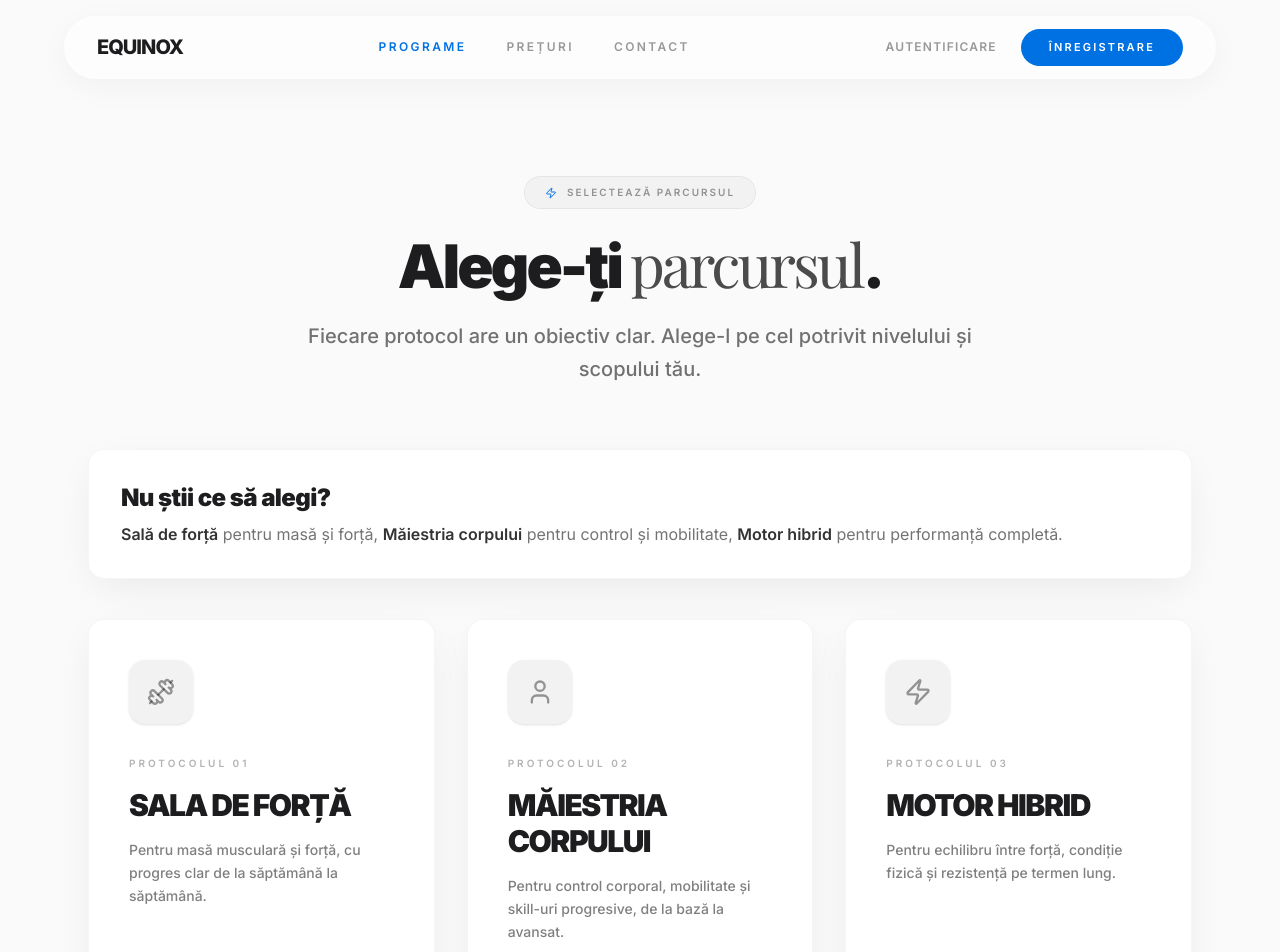
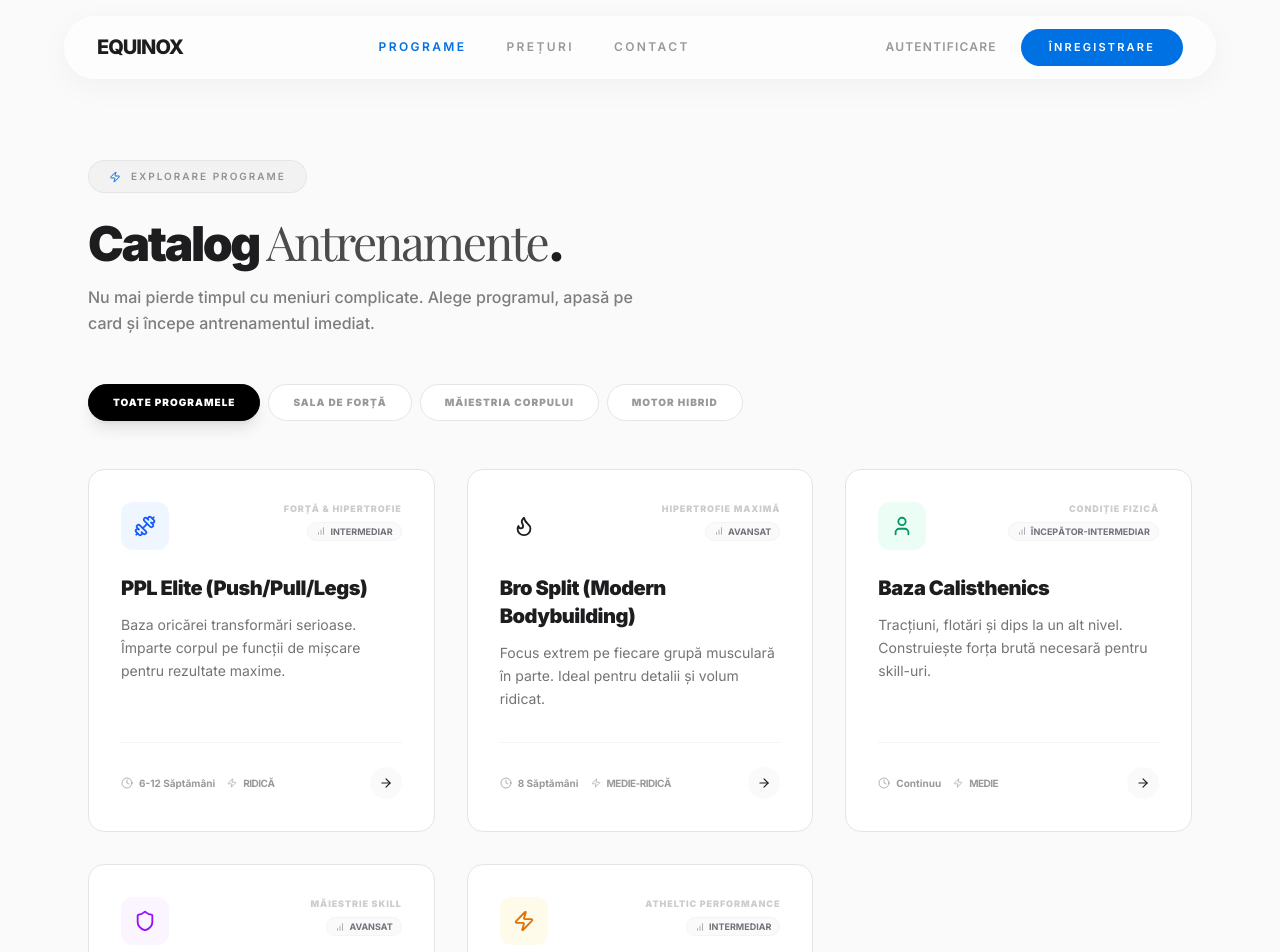
Before and after one commit to zackinswag/beSt, a React (Vite) app in the folder equinox-fitness/: page /training in a window 1280 px wide. Shown: the top 952 px of the page. Built offline with nearby package versions, Linux system fonts and the light colour scheme; no server answers; a web font is replaced by a local one.

Commit message:
feat: training dashboard overhaul - reduce clicks, dynamic programs

```diff
--- /dev/null
+++ b/equinox-fitness/src/components/training/ProgramCard.jsx
@@ -0,0 +1,50 @@
+import React from 'react';
+import { useNavigate } from 'react-router-dom';
+import { ArrowRight, Clock, BarChart, Zap } from 'lucide-react';
+
+export const ProgramCard = ({ program }) => {
+  const navigate = useNavigate();
+
+  return (
+    <div
+      onClick={() => navigate(`/training/${program.protocolId}/${program.id}`)}
+      className="bg-white rounded-2xl border border-zinc-200 p-6 md:p-8 group cursor-pointer hover:shadow-xl hover:shadow-black/5 transition-all duration-500 card-animate flex flex-col h-full"
+    >
+      <div className="flex justify-between items-start mb-6">
+        <div className={`w-12 h-12 rounded-xl bg-${program.color}-50 flex items-center justify-center text-${program.color}-600 group-hover:bg-${program.color}-600 group-hover:text-white transition-all duration-500`}>
+          <program.icon size={22} />
+        </div>
+        <div className="flex flex-col items-end gap-1.5">
+          <span className="text-[9px] font-black uppercase tracking-widest text-black/20 group-hover:text-black/40 transition-colors">
+            {program.goal}
+          </span>
+          <div className="flex items-center gap-1 bg-zinc-50 px-2 py-0.5 rounded-full border border-zinc-100">
+            <BarChart size={10} className="text-zinc-400" />
+            <span className="text-[9px] font-bold text-zinc-500 uppercase">{program.difficulty}</span>
+          </div>
+        </div>
+      </div>
+
+      <h3 className="text-xl font-black mb-3 tracking-tight group-hover:translate-x-1 transition-transform">{program.name}</h3>
+      <p className="text-black/55 text-sm leading-relaxed mb-8 flex-grow">
+        {program.desc}
+      </p>
+
+      <div className="flex items-center justify-between pt-6 border-t border-zinc-100 mt-auto">
+        <div className="flex items-center gap-3">
+          <div className="flex items-center gap-1.5">
+            <Clock size={12} className="text-black/30" />
+            <span className="text-[10px] font-bold text-black/40">{program.duration}</span>
+          </div>
+          <div className="flex items-center gap-1.5">
+            <Zap size={10} className="text-black/30" />
+            <span className="text-[10px] font-bold text-black/40 uppercase tracking-tighter">{program.intensity}</span>
+          </div>
+        </div>
+        <div className="w-8 h-8 rounded-full bg-zinc-50 flex items-center justify-center group-hover:bg-black group-hover:text-white transition-all duration-300">
+          <ArrowRight size={14} />
+        </div>
+      </div>
+    </div>
+  );
+};
--- /dev/null
+++ b/equinox-fitness/src/data/masterPrograms.js
@@ -0,0 +1,64 @@
+import { Dumbbell, Zap, User, Flame, Shield, Trophy } from 'lucide-react';
+
+export const MASTER_PROGRAMS = [
+  {
+    id: 'gym_ppl',
+    protocolId: 'gym',
+    name: 'PPL Elite (Push/Pull/Legs)',
+    desc: 'Baza oricărei transformări serioase. Împarte corpul pe funcții de mișcare pentru rezultate maxime.',
+    duration: '6-12 Săptămâni',
+    difficulty: 'Intermediar',
+    intensity: 'Ridică',
+    goal: 'Forță & Hipertrofie',
+    icon: Dumbbell,
+    color: 'blue'
+  },
+  {
+    id: 'gym_bro_split',
+    protocolId: 'gym',
+    name: 'Bro Split (Modern Bodybuilding)',
+    desc: 'Focus extrem pe fiecare grupă musculară în parte. Ideal pentru detalii și volum ridicat.',
+    duration: '8 Săptămâni',
+    difficulty: 'Avansat',
+    intensity: 'Medie-Ridică',
+    goal: 'Hipertrofie Maximă',
+    icon: Flame,
+    color: 'orange'
+  },
+  {
+    id: 'calisthenics_classic',
+    protocolId: 'calisthenics',
+    name: 'Baza Calisthenics',
+    desc: 'Tracțiuni, flotări și dips la un alt nivel. Construiește forța brută necesară pentru skill-uri.',
+    duration: 'Continuu',
+    difficulty: 'Începător-Intermediar',
+    intensity: 'Medie',
+    goal: 'Condiție Fizică',
+    icon: User,
+    color: 'emerald'
+  },
+  {
+    id: 'calisthenics_skills',
+    protocolId: 'calisthenics',
+    name: 'Skill-uri Avansate',
+    desc: 'Front Lever, Planche și Muscle-ups. Măiestria controlului corporal total.',
+    duration: '12+ Săptămâni',
+    difficulty: 'Avansat',
+    intensity: 'Ridicată',
+    goal: 'Măiestrie Skill',
+    icon: Shield,
+    color: 'purple'
+  },
+  {
+    id: 'hybrid_performance',
+    protocolId: 'hybrid',
+    name: 'Performanță Hibridă',
+    desc: 'Combinația perfectă între forța din sală și anduranța metabolică.',
+    duration: '10 Săptămâni',
+    difficulty: 'Intermediar',
+    intensity: 'Extremă',
+    goal: 'Atheltic Performance',
+    icon: Zap,
+    color: 'amber'
+  }
+];
--- a/equinox-fitness/src/pages/Home.jsx
+++ b/equinox-fitness/src/pages/Home.jsx
@@ -101,6 +101,7 @@ export const Home = () => {
         <div className="grid grid-cols-1 md:grid-cols-3 gap-6">
           {[
             {
+              id: 'gym',
               num: '01',
               icon: Dumbbell,
               title: TRAINING_PROTOCOLS[0].title,
@@ -110,6 +111,7 @@ export const Home = () => {
               numColor: 'text-blue-500'
             },
             {
+              id: 'calisthenics',
               num: '02',
               icon: User,
               title: TRAINING_PROTOCOLS[1].title,
@@ -119,6 +121,7 @@ export const Home = () => {
               numColor: 'text-emerald-600'
             },
             {
+              id: 'hybrid',
               num: '03',
               icon: Zap,
               title: TRAINING_PROTOCOLS[2].title,
@@ -128,7 +131,7 @@ export const Home = () => {
               numColor: 'text-amber-600'
             }
           ].map((p) => (
-            <Link to="/training" key={p.num} className={`rounded-2xl ${p.accent} border p-8 group hover:shadow-lg transition-all duration-300 block`}>
+            <Link to={`/training?protocol=${p.id}`} key={p.num} className={`rounded-2xl ${p.accent} border p-8 group hover:shadow-lg transition-all duration-300 block`}>
               <div className="flex items-center justify-between mb-6">
                 <div className={`w-11 h-11 rounded-xl ${p.iconColor} flex items-center justify-center`}>
                   <p.icon size={20} />
--- a/equinox-fitness/src/pages/Training.jsx
+++ b/equinox-fitness/src/pages/Training.jsx
@@ -1,81 +1,88 @@
-import React from 'react';
-import { useNavigate } from 'react-router-dom';
-import { Zap, ArrowUpRight } from 'lucide-react';
+import React, { useMemo } from 'react';
+import { useSearchParams } from 'react-router-dom';
+import { Zap } from 'lucide-react';
 import { TRAINING_PROTOCOLS } from '../data/protocols';
+import { MASTER_PROGRAMS } from '../data/masterPrograms';
 import { SectionBadge } from '../components/ui/SectionBadge';
+import { ProgramCard } from '../components/training/ProgramCard';
 
 export const Training = () => {
-  const navigate = useNavigate();
+  const [searchParams, setSearchParams] = useSearchParams();
+  const currentFilter = searchParams.get('protocol') || 'all';
+
+  const filteredPrograms = useMemo(() => {
+    if (currentFilter === 'all') return MASTER_PROGRAMS;
+    return MASTER_PROGRAMS.filter(p => p.protocolId === currentFilter);
+  }, [currentFilter]);
+
+  const handleFilterChange = (id) => {
+    if (id === 'all') {
+      searchParams.delete('protocol');
+    } else {
+      searchParams.set('protocol', id);
+    }
+    setSearchParams(searchParams);
+  };
 
   return (
-    <div className="relative min-h-screen overflow-hidden">
-      {/* BACKGROUND AMBIENT LIGHTS */}
+    <div className="relative min-h-screen overflow-hidden bg-zinc-50/50">
+      {/* BACKGROUND AMBIENT */}
       <div className="absolute top-0 left-0 w-full h-full -z-10 overflow-hidden bg-transparent">
-        <div className="absolute top-[5%] left-[10%] w-[45%] h-[45%] bg-blue-400/15 rounded-full blur-[100px] animate-mesh" style={{ animationDuration: '11s' }}></div>
+        <div className="absolute top-[5%] left-[10%] w-[45%] h-[45%] bg-blue-400/5 rounded-full blur-[100px] animate-mesh"></div>
       </div>
 
-      <div className="pt-32 md:pt-44 pb-20 max-w-6xl mx-auto px-6">
+      <div className="pt-32 md:pt-40 pb-24 max-w-6xl mx-auto px-6">
         {/* HEADER */}
-        <div className="text-center mb-16 card-animate">
-          <SectionBadge icon={Zap} text="Selectează parcursul" className="mb-6" />
-          <h2 className="text-4xl md:text-6xl font-black tracking-tighter mb-6">
-            Alege-ți <span className="font-serif-italic font-normal text-black/70">parcursul</span>.
+        <div className="mb-12 card-animate">
+          <SectionBadge icon={Zap} text="Explorare Programe" className="mb-6" />
+          <h2 className="text-4xl md:text-5xl font-black tracking-tighter mb-4">
+            Catalog <span className="font-serif-italic font-normal text-black/70">Antrenamente</span>.
           </h2>
-          <p className="text-lg md:text-xl text-black/55 font-medium max-w-2xl mx-auto leading-relaxed">
-            Fiecare protocol are un obiectiv clar. Alege-l pe cel potrivit nivelului și scopului tău.
+          <p className="text-black/50 text-sm md:text-base font-medium max-w-xl leading-relaxed">
+            Nu mai pierde timpul cu meniuri complicate. Alege programul, apasă pe card și începe antrenamentul imediat.
           </p>
         </div>
 
-        <div className="apple-card p-6 md:p-8 mb-10 card-animate">
-          <h3 className="text-xl md:text-2xl font-black tracking-tight mb-2">Nu știi ce să alegi?</h3>
-          <p className="text-sm md:text-base text-black/55">
-            <span className="font-semibold text-black/80">Sală de forță</span> pentru masă și forță,{" "}
-            <span className="font-semibold text-black/80">Măiestria corpului</span> pentru control și mobilitate,{" "}
-            <span className="font-semibold text-black/80">Motor hibrid</span> pentru performanță completă.
-          </p>
+        {/* FILTER BAR */}
+        <div className="flex flex-wrap items-center gap-2 mb-12 card-animate">
+          <button
+            onClick={() => handleFilterChange('all')}
+            className={`px-6 py-2.5 rounded-full text-[10px] font-black uppercase tracking-widest transition-all duration-300 border ${
+              currentFilter === 'all'
+                ? 'bg-black text-white border-black shadow-lg shadow-black/10'
+                : 'bg-white text-black/40 border-zinc-200 hover:border-black/20 hover:text-black'
+            }`}
+          >
+            Toate Programele
+          </button>
+          {TRAINING_PROTOCOLS.map((protocol) => (
+            <button
+              key={protocol.id}
+              onClick={() => handleFilterChange(protocol.id)}
+              className={`px-6 py-2.5 rounded-full text-[10px] font-black uppercase tracking-widest transition-all duration-300 border ${
+                currentFilter === protocol.id
+                  ? 'bg-black text-white border-black shadow-lg shadow-black/10'
+                  : 'bg-white text-black/40 border-zinc-200 hover:border-black/20 hover:text-black'
+              }`}
+            >
+              {protocol.title}
+            </button>
+          ))}
         </div>
 
-        {/* 3 CARDS GRID */}
-        <div className="grid grid-cols-1 md:grid-cols-3 gap-8">
-          {TRAINING_PROTOCOLS.map((protocol, i) => (
-            <div
-              key={protocol.id}
-              onClick={() => navigate(`/training/${protocol.id}`)}
-              className={`apple-card relative overflow-hidden group cursor-pointer card-animate min-h-[420px] flex flex-col justify-between p-10 hover:shadow-2xl hover:shadow-${protocol.color}-500/10 transition-all duration-500`}
-              style={{ animationDelay: `${0.1 + i * 0.15}s` }}
-            >
-              {/* Subtle accent background on hover */}
-              <div className={`absolute inset-0 bg-gradient-to-br ${protocol.gradient} opacity-0 group-hover:opacity-100 transition-opacity duration-700 z-0`}></div>
-
-              <div className="relative z-10">
-                <div className={`w-16 h-16 rounded-2xl bg-black/5 flex items-center justify-center mb-8 group-hover:bg-${protocol.color}-500 group-hover:text-white transition-all duration-500 shadow-sm`}>
-                  <protocol.icon size={28} className={`text-black/40 group-hover:text-white transition-colors duration-500`} />
-                </div>
-
-                <span className={`text-[10px] font-semibold uppercase tracking-[0.3em] text-black/30 mb-4 block group-hover:text-${protocol.color}-500 transition-colors`}>
-                  {protocol.subtitle}
-                </span>
-
-                <h3 className="text-3xl font-black mb-4 tracking-tighter break-words">
-                  {protocol.title}
-                </h3>
-
-                <p className="text-black/50 text-sm leading-relaxed mb-8 font-medium">
-                  {protocol.description}
-                </p>
+        {/* PROGRAMS GRID */}
+        <div className="grid grid-cols-1 md:grid-cols-2 lg:grid-cols-3 gap-6 md:gap-8">
+          {filteredPrograms.length > 0 ? (
+            filteredPrograms.map((program, i) => (
+              <div key={program.id} style={{ animationDelay: `${i * 0.1}s` }} className="card-animate">
+                <ProgramCard program={program} />
               </div>
-
-              {/* Bottom CTA Arrow */}
-              <div className="relative z-10 flex items-center justify-between mt-auto border-t border-black/5 pt-6 group-hover:border-black/10 transition-colors">
-                <span className="text-[11px] font-semibold uppercase tracking-widest text-black/40 group-hover:text-black transition-colors">
-                  Accesează
-                </span>
-                <div className="w-10 h-10 rounded-full bg-black/5 flex items-center justify-center group-hover:bg-black group-hover:text-white transition-all duration-300 transform group-hover:scale-110">
-                  <ArrowUpRight size={18} className="group-hover:translate-x-0.5 group-hover:-translate-y-0.5 transition-transform" />
-                </div>
-              </div>
+            ))
+          ) : (
+            <div className="col-span-full py-20 text-center bg-white rounded-3xl border border-dashed border-zinc-200">
+              <p className="text-black/30 font-bold uppercase tracking-widest text-xs italic">Nu există programe active pentru acest filtru.</p>
             </div>
-          ))}
+          )}
         </div>
       </div>
     </div>
```
Also changed, not shown: equinox-fitness/src/pages/PPLProgram.jsx (+9 -5 lines).
